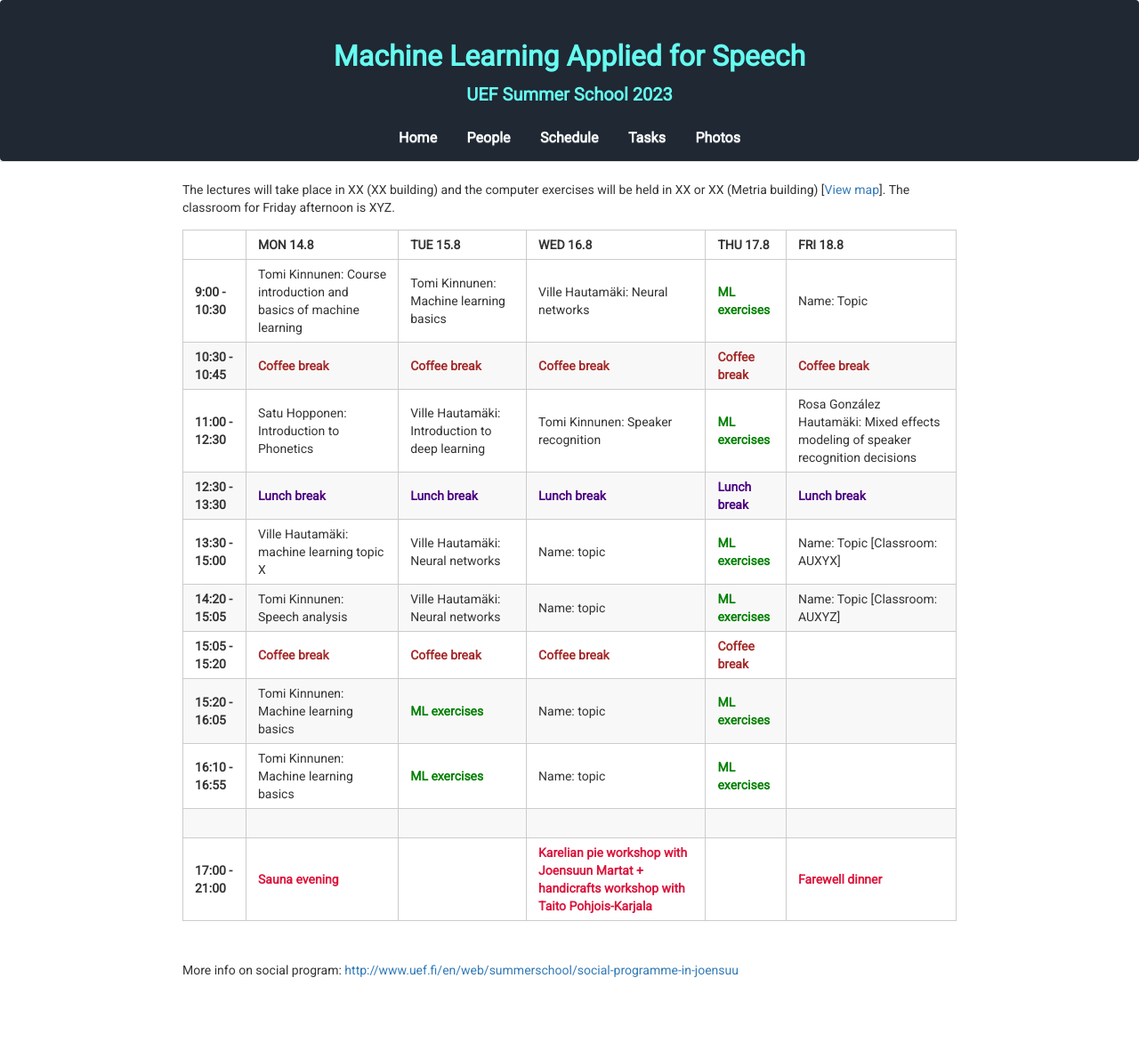
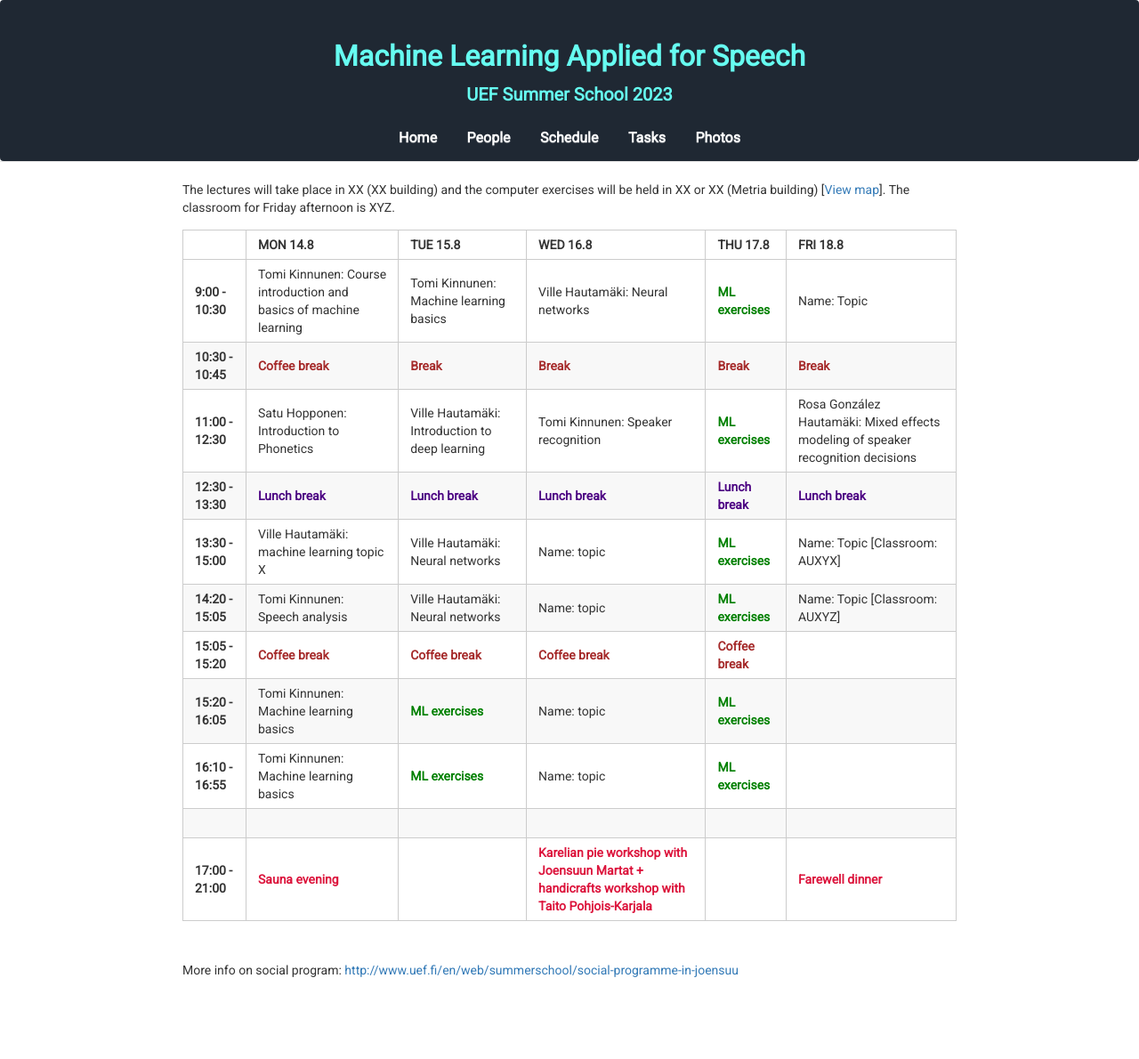
Before and after one commit to vpspeech/summerschool2023, a Jekyll site: the page built from schedule.md, in a window 1280 px wide. Shown: the whole page at 89% size. Built offline with Jekyll 4.4.1, drawn with Linux system fonts in a browser that asks for light colours; nearby versions of some CDN libraries.

Commit message:
Update schedule.md

```diff
--- a/schedule.md
+++ b/schedule.md
@@ -8,7 +8,7 @@
 |                   | MON 14.8                                          | TUE 15.8                                                | WED 16.8                                          | THU 17.8                                          | FRI 18.8                                          |
 |-------------------|---------------------------------------------------|---------------------------------------------------------|---------------------------------------------------|---------------------------------------------------|---------------------------------------------------|
 | **9:00 - 10:30**   |            Tomi Kinnunen: Course introduction and basics of machine learning                                       | Tomi Kinnunen: Machine learning basics                       | Ville Hautamäki: Neural networks                        | <span style="color:green">**ML exercises**</span> | Name: Topic                 |
-| **10:30 - 10:45** | <span style="color:brown">**Coffee break**</span> | <span style="color:brown">**Coffee break**</span>       | <span style="color:brown">**Coffee break**</span> | <span style="color:brown">**Coffee break**</span>       | <span style="color:brown">**Coffee break**</span> |
+| **10:30 - 10:45** | <span style="color:brown">**Coffee break**</span> | <span style="color:brown">**Break**</span>       | <span style="color:brown">**Break**</span> | <span style="color:brown">**Break**</span>       | <span style="color:brown">**Break**</span> |
 | **11:00 - 12:30** | Satu Hopponen: Introduction to Phonetics           | Ville Hautamäki: Introduction to deep learning                | Tomi Kinnunen: Speaker recognition                     | <span style="color:green">**ML exercises**</span> | Rosa González Hautamäki: Mixed effects modeling of speaker recognition decisions |
 | **12:30 - 13:30** | <span style="color:indigo">**Lunch break**</span> | <span style="color:indigo">**Lunch break**</span>       | <span style="color:indigo">**Lunch break**</span> | <span style="color:indigo">**Lunch break**</span>       | <span style="color:indigo">**Lunch break**</span>   |
 | **13:30 - 15:00** | Ville Hautamäki: machine learning topic X                         | Ville Hautamäki: Neural networks                              | Name: topic                | <span style="color:green">**ML exercises**</span> | Name: Topic [Classroom: AUXYX]  |
```
